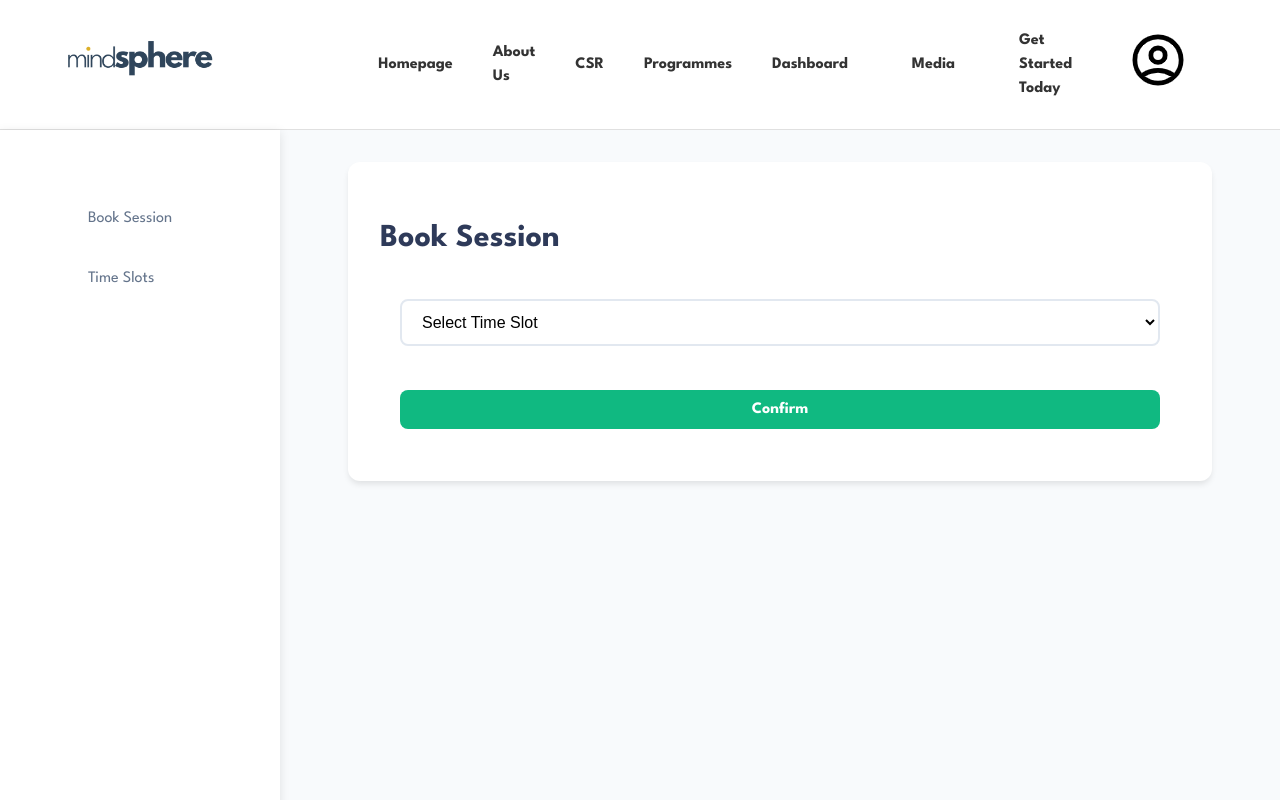
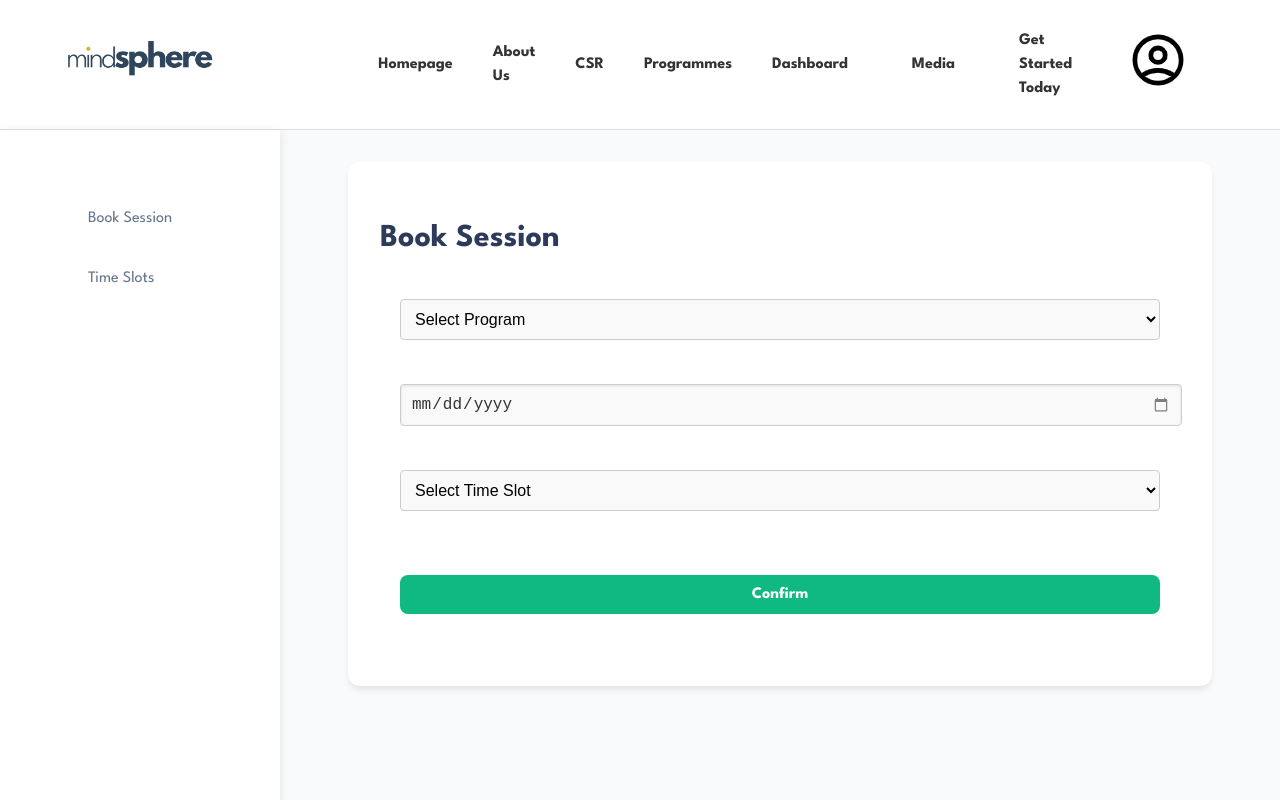
Before and after one commit to AppleOngPS/DataSphere, a React (Vite) app in the folder frontend/: page /book-session in a window 1280 px wide. Shown: the top 800 px of the page. Built offline with nearby package versions, Linux system fonts and the light colour scheme.

Commit message:
Update to the Coaching Feature Design and back end. Update overall design.

```diff
--- a/frontend/src/UserDashboard.css
+++ b/frontend/src/UserDashboard.css
@@ -206,7 +206,6 @@
 
 input,
 textarea {
-  width: 100%;
   padding: 10px;
   border: 1px solid #ddd;
   border-radius: 5px;
--- a/frontend/src/assets/components/Booking/BookSession.jsx
+++ b/frontend/src/assets/components/Booking/BookSession.jsx
@@ -16,10 +16,32 @@ const BookingCard = ({ booking }) => {
   );
 };
 
-const BookSession = ({ onViewChange }) => {
+const BookSession = ({ onViewChange, onBook }) => {
+  const [selectedProgram, setSelectedProgram] = useState("");
+  const [selectedDate, setSelectedDate] = useState("");
   const [selectedSlot, setSelectedSlot] = useState("");
 
-  const handleBooking = () => {
+  const sendSms = () => {
+    const phoneNumber = "+65 88580833";
+    const link = "https://mindsphere.daily.co/Jayden";
+    console.log(`SMS sent to ${phoneNumber}: Join session at ${link}`);
+  };
+
+  const handleConfirm = () => {
+    if (!selectedProgram || !selectedDate || !selectedSlot) {
+      alert("Please fill all fields");
+      return;
+    }
+
+    const newBooking = {
+      id: Date.now(),
+      program: selectedProgram,
+      date: selectedDate,
+      time: selectedSlot,
+    };
+
+    onBook(newBooking);
+    sendSms();
     onViewChange("timeSlots");
   };
 
@@ -27,6 +49,26 @@ const BookSession = ({ onViewChange }) => {
     <div className="book-session-section content-top-aligned">
       <h1 className="section-title">Book Session</h1>
       <div className="form-container large-box">
+        <select
+          value={selectedProgram}
+          onChange={(e) => setSelectedProgram(e.target.value)}
+          className="dropdown-input"
+        >
+          <option value="">Select Program</option>
+          <option value="Beginner Program">Beginner Program</option>
+          <option value="Intermediate Program">Intermediate Program</option>
+        </select>
+
+        {/* Updated date input with wrapper div */}
+        <div className="date-input-container">
+          <input
+            type="date"
+            value={selectedDate}
+            onChange={(e) => setSelectedDate(e.target.value)}
+            className="date-input"
+          />
+        </div>
+
         <select
           value={selectedSlot}
           onChange={(e) => setSelectedSlot(e.target.value)}
@@ -37,23 +79,16 @@ const BookSession = ({ onViewChange }) => {
           <option value="11:00 AM">11:00 AM</option>
           <option value="2:00 PM">2:00 PM</option>
         </select>
-        <button className="confirm-booking">Confirm</button>
+
+        <button className="confirm-booking" onClick={handleConfirm}>
+          Confirm
+        </button>
       </div>
     </div>
   );
 };
 
-const TimeSlots = ({ onViewChange }) => {
-  const bookings = [
-    { id: 1, program: "Beginner Program", time: "9:00 AM", date: "2023-08-20" },
-    {
-      id: 2,
-      program: "Intermediate Program",
-      time: "2:00 PM",
-      date: "2023-08-21",
-    },
-  ];
-
+const TimeSlots = ({ bookings }) => {
   return (
     <div className="time-slots-section content-top-aligned">
       <h1 className="section-title">Time Slots Booked</h1>
@@ -68,6 +103,19 @@ const TimeSlots = ({ onViewChange }) => {
 
 const SessionDashboard = () => {
   const [view, setView] = useState("bookSession");
+  const [bookings, setBookings] = useState([
+    { id: 1, program: "Beginner Program", time: "9:00 AM", date: "2023-08-20" },
+    {
+      id: 2,
+      program: "Intermediate Program",
+      time: "2:00 PM",
+      date: "2023-08-21",
+    },
+  ]);
+
+  const handleNewBooking = (newBooking) => {
+    setBookings([...bookings, newBooking]);
+  };
 
   return (
     <div className="session-dashboard-container">
@@ -80,7 +128,6 @@ const SessionDashboard = () => {
             >
               Book Session
             </button>
-
             <button
               className="sidebar-option"
               onClick={() => setView("timeSlots")}
@@ -93,13 +140,12 @@ const SessionDashboard = () => {
       <div className="content-wrapper">
         <div className="main-session-content large-box">
           {view === "bookSession" ? (
-            <BookSession onViewChange={setView} />
+            <BookSession onViewChange={setView} onBook={handleNewBooking} />
           ) : (
-            <TimeSlots onViewChange={setView} />
+            <TimeSlots bookings={bookings} />
           )}
         </div>
       </div>
-      {/* Import and use Footer component */}
       <Footer />
     </div>
   );
--- a/frontend/src/assets/components/Booking/booking.css
+++ b/frontend/src/assets/components/Booking/booking.css
@@ -97,6 +97,48 @@
   box-shadow: 0 0 0 3px rgba(59, 130, 246, 0.1);
 }
 
+/* Date Input Styling */
+.date-input-container {
+  margin-bottom: 20px;
+  width: 100%;
+}
+
+.date-input-container input[type="date"] {
+  width: 100%;
+  padding: 10px;
+  border: 1px solid #ccc;
+  border-radius: 4px;
+  font-size: 16px;
+  color: #333 !important;
+  background-color: #f9f9f9 !important;
+  box-shadow: inset 0 1px 3px rgba(0, 0, 0, 0.1);
+  appearance: none;
+  -webkit-appearance: none;
+  -moz-appearance: none;
+}
+
+.date-input-container input[type="date"]::-webkit-calendar-picker-indicator {
+  filter: invert(0.5);
+  cursor: pointer;
+}
+
+.date-input-container
+  input[type="date"]::-webkit-calendar-picker-indicator:hover {
+  filter: invert(0.3);
+}
+
+/* Match other input styles */
+.dropdown-input,
+.confirm-booking {
+  width: 100%;
+  padding: 10px;
+  margin-bottom: 20px;
+  border: 1px solid #ccc;
+  border-radius: 4px;
+  font-size: 16px;
+  background-color: #f9f9f9;
+}
+
 .confirm-booking {
   background: #10b981;
   color: white;
```
